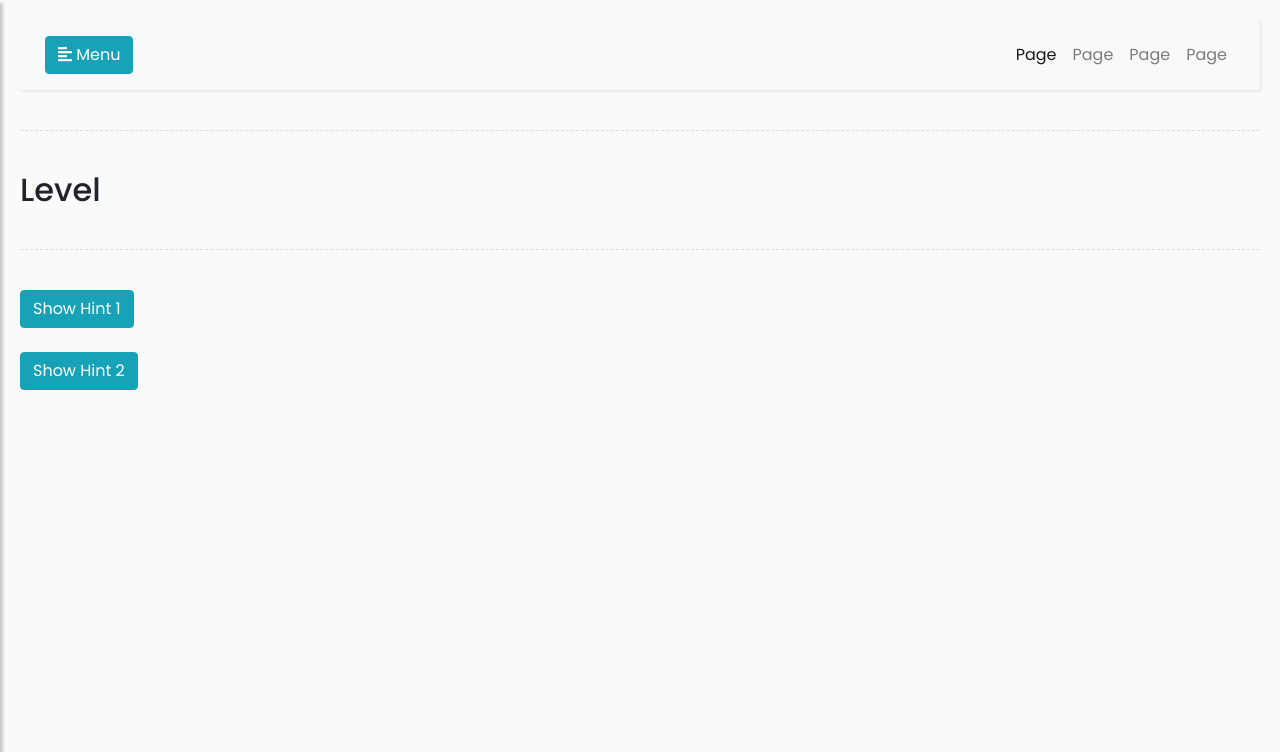
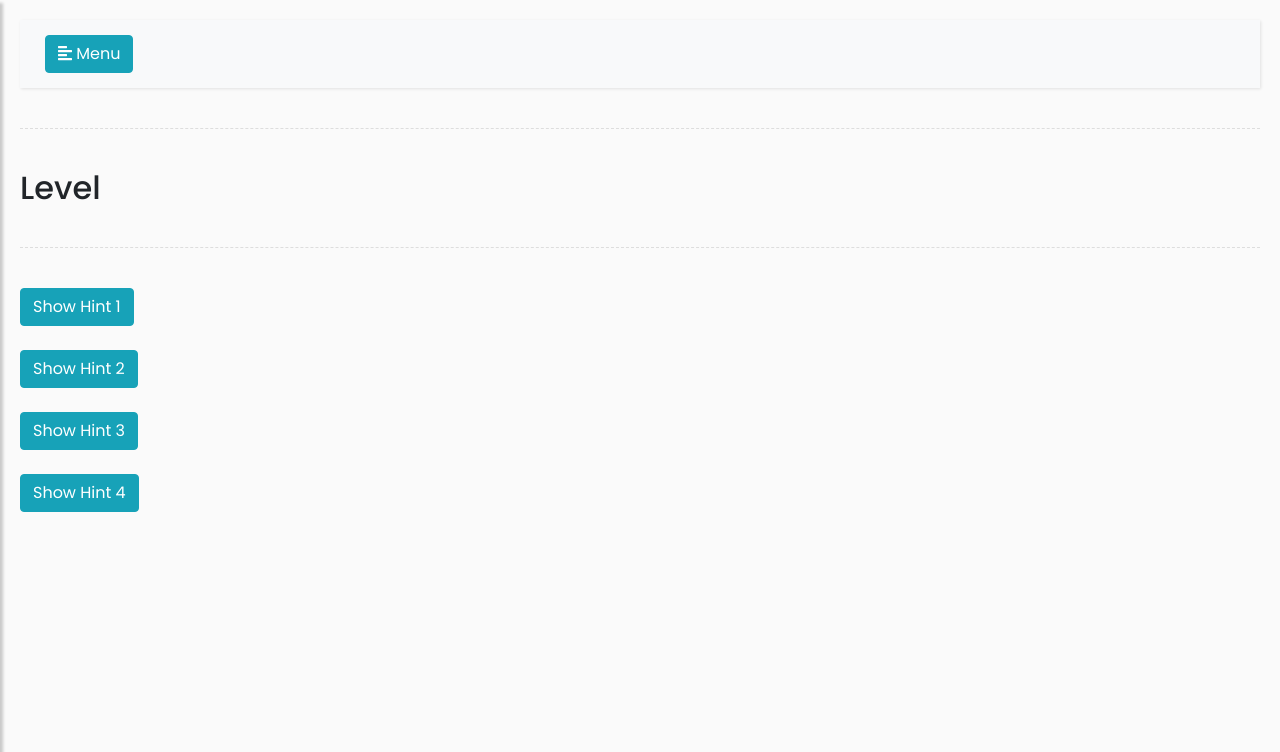
Before and after one commit to AngelByDay/badazure, a Python web app: template badazure/templates/trainer.html in a window 1280 px wide. Shown: the top 752 px of the page. Run offline with Jinja, Linux system fonts and the light colour scheme; the template is opened without the code that fills it, so the values that code supplies are empty; some libraries are stand-ins or nearby versions.

Commit message:
Pre-release 2.1

```diff
--- a/badazure/templates/security/login_user.html
+++ b/badazure/templates/security/login_user.html
@@ -4,6 +4,7 @@
 <html>
 
 <head>
+  <title>Login - BadAzure</title>
   <meta name="viewport" content="width=device-width, initial-scale=1">
 
   <!-- Bootstrap core CSS -->
@@ -39,7 +40,7 @@
     </div>
 
     <div class="container" style="background-color:#f1f1f1">
-      <button type="button" class="cancelbtn">Cancel</button>
+      <button type="button" class="btn btn-danger">Cancel</button>
       <span class="psw">Forgot <a href="#">password?</a></span>
     </div>
 
--- a/badazure/templates/trainer.html
+++ b/badazure/templates/trainer.html
@@ -44,7 +44,7 @@
 
             <ul class="list-unstyled components">
                 <li>
-                    <a href="./trainer/instructions">Instructions</a>
+                    <a href="./trainer/?level=0">Instructions</a>
                 </li>
                 <!-- <p>Azure Levels</p> -->
                 <li class="active">
@@ -80,7 +80,7 @@
                         <i class="fas fa-align-justify"></i>
                     </button>
 
-                    <div class="collapse navbar-collapse" id="navbarSupportedContent">
+                    <!-- <div class="collapse navbar-collapse" id="navbarSupportedContent">
                         <ul class="nav navbar-nav ml-auto">
                             <li class="nav-item active">
                                 <a class="nav-link" href="#">Page</a>
@@ -95,7 +95,7 @@
                                 <a class="nav-link" href="#">Page</a>
                             </li>
                         </ul>
-                    </div>
+                    </div> -->
                 </div>
             </nav>
 
@@ -109,7 +109,8 @@
                 <div id="level_instructions"></div>
                 <div class="line"></div>
 
-                <button data-toggle="collapse" data-target="#hint_1" class="btn btn-info">Show Hint 1</button>
+                <!-- Hint 1 -->
+                <button id="hint_1_btn" data-toggle="collapse" data-target="#hint_1" class="btn btn-info">Show Hint 1</button>
                 <br><br>
                 <div id="hint_1" class=collapse>
                     <h3>Hint 1</h3>
@@ -117,11 +118,30 @@
                     <div class="line"></div>
                 </div>
 
-                <button data-toggle="collapse" data-target="#hint_2" class="btn btn-info">Show Hint 2</button>
+                <!-- Hint 2 -->
+                <button id="hint_2_btn" data-toggle="collapse" data-target="#hint_2" class="btn btn-info">Show Hint 2</button>
                 <br><br>
                 <div id="hint_2" class=collapse>
                     <h3>Hint 2</h3>
                     <div id="hint_2_text"></div>
+                    <div class="line"></div>
+                </div>
+
+                <!-- Hint 3 -->
+                <button id="hint_3_btn" data-toggle="collapse" data-target="#hint_2" class="btn btn-info">Show Hint 3</button>
+                <br><br>
+                <div id="hint_3" class=collapse>
+                    <h3>Hint 3</h3>
+                    <div id="hint_3_text"></div>
+                    <div class="line"></div>
+                </div>
+
+                <!-- Hint 4-->
+                <button id="hint_4_btn" data-toggle="collapse" data-target="#hint_4" class="btn btn-info">Show Hint 4</button>
+                <br><br>
+                <div id="hint_4" class=collapse>
+                    <h3>Hint 4</h3>
+                    <div id="hint_4_text"></div>
                     <div class="line"></div>
                 </div>
             </div>
@@ -193,8 +213,10 @@
                 $('#level_name').text('Instructions: Level  ' + level_no + ' - ' + data[0].level_name);
                 $('#intro_text').html(data[0].intro_text)
                 $('#level_instructions').html(data[0].level_instructions)
-                $('#hint_1_text').html(data[0].hint_1_text)
-                $('#hint_2_text').html(data[0].hint_2_text)
+                if (data[0].hint_1_text != null) {$('#hint_1_text').html(data[0].hint_1_text)} else {$('#hint_1_btn').hide()}
+                if (data[0].hint_2_text != null) {$('#hint_2_text').html(data[0].hint_2_text)} else {$('#hint_2_btn').hide()}
+                if (data[0].hint_3_text != null) {$('#hint_3_text').html(data[0].hint_3_text)} else {$('#hint_3_btn').hide()}
+                if (data[0].hint_4_text != null) {$('#hint_4_text').html(data[0].hint_3_text)} else {$('#hint_4_btn').hide()}
 
             })
 
```
Also changed, not shown: badazure/app.py (+26 -2 lines), badazure/models.py (+1 -15 lines), badazure/templates/main.html (+19 -7 lines), badazure/static/img/NCCLogo_med.svg (added), badazure/static/img/NCCLogo_med_white.svg (added), badazure/static/img/NCCLogo_small.svg (added), badazure/static/img/NCCLogo_small_white.svg (added), badazure/static/img/ncc-logo_white-on-black.png (added).
